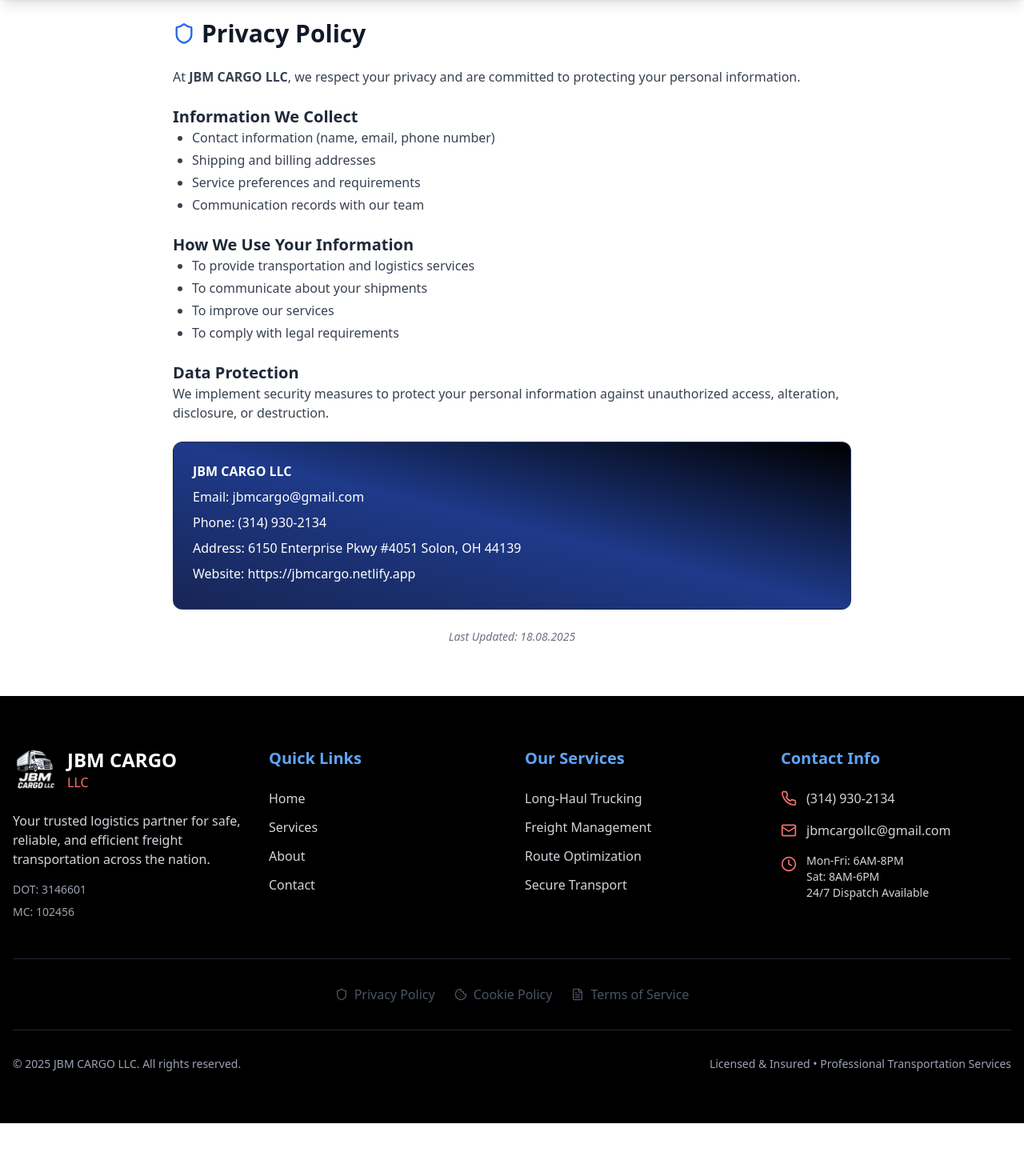
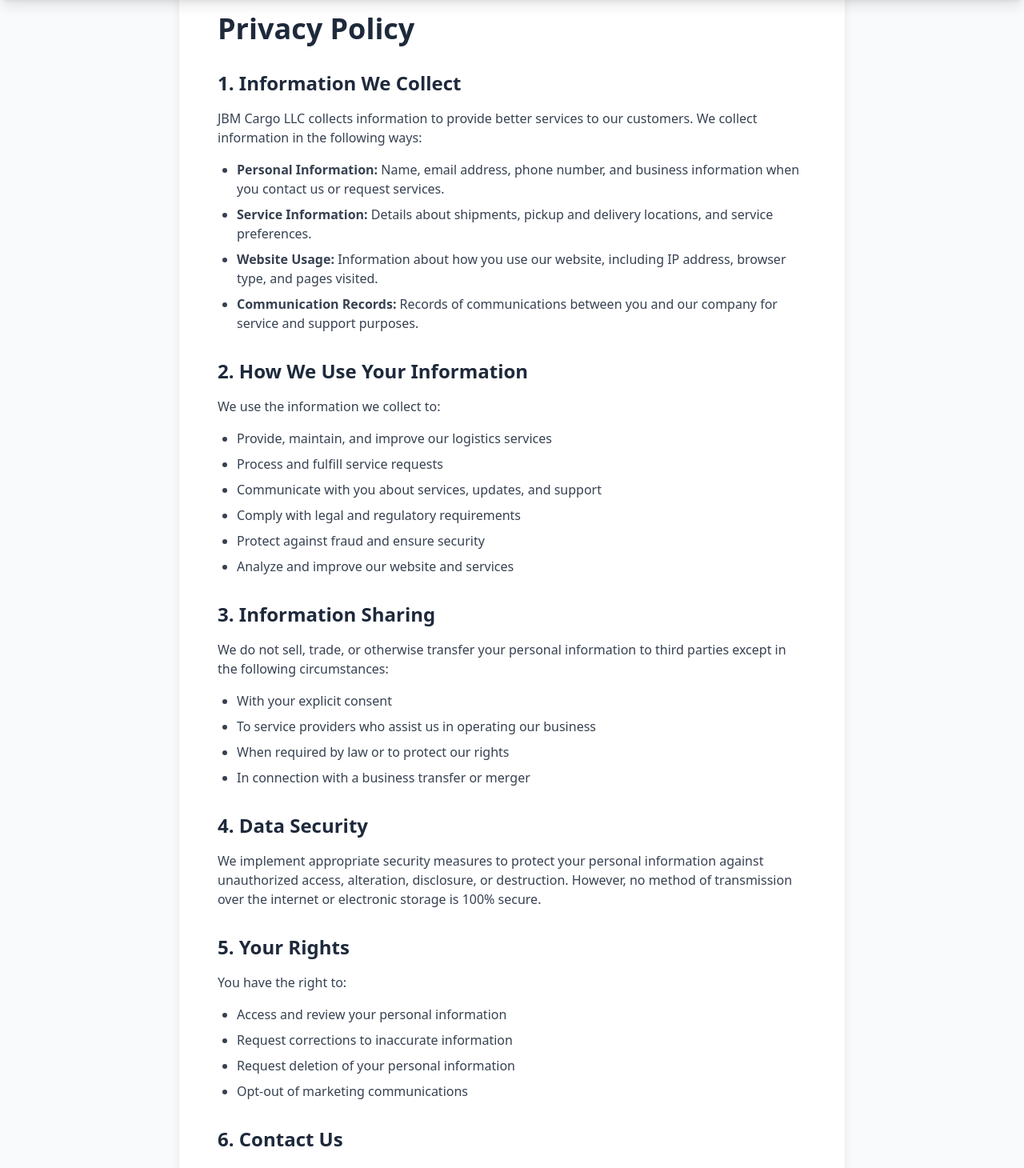
Before and after one commit to EasyRelay/jbm_cargo, a React (Vite) app: page /privacy_policy in a window 1280 px wide. Shown: the part 80-1540 px from the top of the page at 80% size. Before the commit the page ends 1484 px from the top, so only its background shows below. Built offline with nearby package versions, Linux system fonts and the light colour scheme.

Commit message:
Update PrivacyPolicy.tsx

```diff
--- a/src/pages/PrivacyPolicy.tsx
+++ b/src/pages/PrivacyPolicy.tsx
@@ -1,54 +1,98 @@
-import React from "react";
-import { Shield } from "lucide-react";
 
-const PrivacyPolicy: React.FC = () => {
+
+import { useEffect } from "react";
+
+const PrivacyPolicy = () => {
+
+  useEffect(() => {
+    window.scroll(0,0);
+  });
+
   return (
-        <div className="max-w-4xl mx-auto px-6 py-16 mt-10 space-y-6">
-            <h1 className="flex items-center text-3xl font-bold text-gray-900">
-                <Shield className="h-7 w-7 text-blue-600 mr-2" /> Privacy Policy
-            </h1>
-            <p className="text-gray-700">
-                At <span className="font-semibold">JBM CARGO LLC</span>, we respect your privacy and are committed to protecting your personal information.
+    <div className="min-h-screen bg-gray-50 py-12 animate-fade-in">
+      <div className="max-w-4xl mx-auto px-4 sm:px-6 lg:px-8">
+        <div className="bg-white rounded-lg shadow-lg p-8 md:p-12 animate-fade-in-up hover:shadow-xl transition-shadow duration-300">
+          <h1 className="text-4xl font-bold text-slate-800 mb-8 animate-fade-in-up">Privacy Policy</h1>
+
+          <div className="prose prose-lg max-w-none">
+
+            <section className="mb-8 animate-fade-in-up animation-delay-300">
+              <h2 className="text-2xl font-bold text-slate-800 mb-4">1. Information We Collect</h2>
+              <p className="text-gray-700 mb-4">
+                JBM Cargo LLC collects information to provide better services to our customers. We collect information in the following ways:
               </p>
-
-            <section>
-                <h2 className="text-xl font-semibold text-gray-800">Information We Collect</h2>
-                <ul className="list-disc pl-6 text-gray-700 space-y-1">
-                    <li>Contact information (name, email, phone number)</li>
-                    <li>Shipping and billing addresses</li>
-                    <li>Service preferences and requirements</li>
-                    <li>Communication records with our team</li>
+              <ul className="list-disc pl-6 space-y-2 text-gray-700">
+                <li><strong>Personal Information:</strong> Name, email address, phone number, and business information when you contact us or request services.</li>
+                <li><strong>Service Information:</strong> Details about shipments, pickup and delivery locations, and service preferences.</li>
+                <li><strong>Website Usage:</strong> Information about how you use our website, including IP address, browser type, and pages visited.</li>
+                <li><strong>Communication Records:</strong> Records of communications between you and our company for service and support purposes.</li>
               </ul>
             </section>
 
-            <section>
-                <h2 className="text-xl font-semibold text-gray-800">How We Use Your Information</h2>
-                <ul className="list-disc pl-6 text-gray-700 space-y-1">
-                    <li>To provide transportation and logistics services</li>
-                    <li>To communicate about your shipments</li>
-                    <li>To improve our services</li>
-                    <li>To comply with legal requirements</li>
+            <section className="mb-8 animate-fade-in-up animation-delay-400">
+              <h2 className="text-2xl font-bold text-slate-800 mb-4">2. How We Use Your Information</h2>
+              <p className="text-gray-700 mb-4">We use the information we collect to:</p>
+              <ul className="list-disc pl-6 space-y-2 text-gray-700">
+                <li>Provide, maintain, and improve our logistics services</li>
+                <li>Process and fulfill service requests</li>
+                <li>Communicate with you about services, updates, and support</li>
+                <li>Comply with legal and regulatory requirements</li>
+                <li>Protect against fraud and ensure security</li>
+                <li>Analyze and improve our website and services</li>
               </ul>
             </section>
 
-            <section>
-                <h2 className="text-xl font-semibold text-gray-800">Data Protection</h2>
+            <section className="mb-8 animate-fade-in-up animation-delay-500">
+              <h2 className="text-2xl font-bold text-slate-800 mb-4">3. Information Sharing</h2>
+              <p className="text-gray-700 mb-4">
+                We do not sell, trade, or otherwise transfer your personal information to third parties except in the following circumstances:
+              </p>
+              <ul className="list-disc pl-6 space-y-2 text-gray-700">
+                <li>With your explicit consent</li>
+                <li>To service providers who assist us in operating our business</li>
+                <li>When required by law or to protect our rights</li>
+                <li>In connection with a business transfer or merger</li>
+              </ul>
+            </section>
+
+            <section className="mb-8 animate-fade-in-up animation-delay-600">
+              <h2 className="text-2xl font-bold text-slate-800 mb-4">4. Data Security</h2>
               <p className="text-gray-700">
-                    We implement security measures to protect your personal information against unauthorized access, alteration, disclosure, or destruction.
+                We implement appropriate security measures to protect your personal information against unauthorized access,
+                alteration, disclosure, or destruction. However, no method of transmission over the internet or electronic
+                storage is 100% secure.
               </p>
             </section>
 
-            <div className="from-blue-950 via-blue-900 to-black bg-gradient-to-tr text-white p-6 rounded-xl border border-gray-700/40 mt-6">
-                <p className="mb-2 font-bold text-white">JBM CARGO LLC</p>
-                <p className="mb-2">Email: jbmcargo@gmail.com</p>
-                <p className="mb-2">Phone: (314) 930-2134</p>
-                <p className="mb-2">Address: 6150 Enterprise Pkwy #4051 Solon, OH 44139</p>
-                <p className="mb-2">Website: https://jbmcargo.netlify.app</p>
+            <section className="mb-8 animate-fade-in-up animation-delay-700">
+              <h2 className="text-2xl font-bold text-slate-800 mb-4">5. Your Rights</h2>
+              <p className="text-gray-700 mb-4">You have the right to:</p>
+              <ul className="list-disc pl-6 space-y-2 text-gray-700">
+                <li>Access and review your personal information</li>
+                <li>Request corrections to inaccurate information</li>
+                <li>Request deletion of your personal information</li>
+                <li>Opt-out of marketing communications</li>
+              </ul>
+            </section>
+
+            <section className="mb-8 animate-fade-in-up animation-delay-800">
+              <h2 className="text-2xl font-bold text-slate-800 mb-4">6. Contact Us</h2>
+              <p className="text-gray-700">
+                If you have questions about this Privacy Policy, please contact us at:
+              </p>
+              <div className="bg-gray-50 p-4 rounded-lg mt-4 hover:bg-gray-100 transition-colors duration-300">
+                <p className="text-gray-700">
+                  <strong>JBM Cargo LLC</strong><br />
+                  6150 Enterprice Pkwy<br />
+                  Solon Ohio 44139<br />
+                  Phone: +1(330)777-7680<br />
+                  Email: dustin@jmbcargo.com
+                </p>
               </div>
-
-            <p className="text-sm text-gray-500 mt-12 text-center italic">
-                Last Updated: 18.08.2025
-            </p>
+            </section>
+          </div>
+        </div>
+      </div>
     </div>
   );
 };
```
Lines whose indentation alone changed are shown as unchanged.
